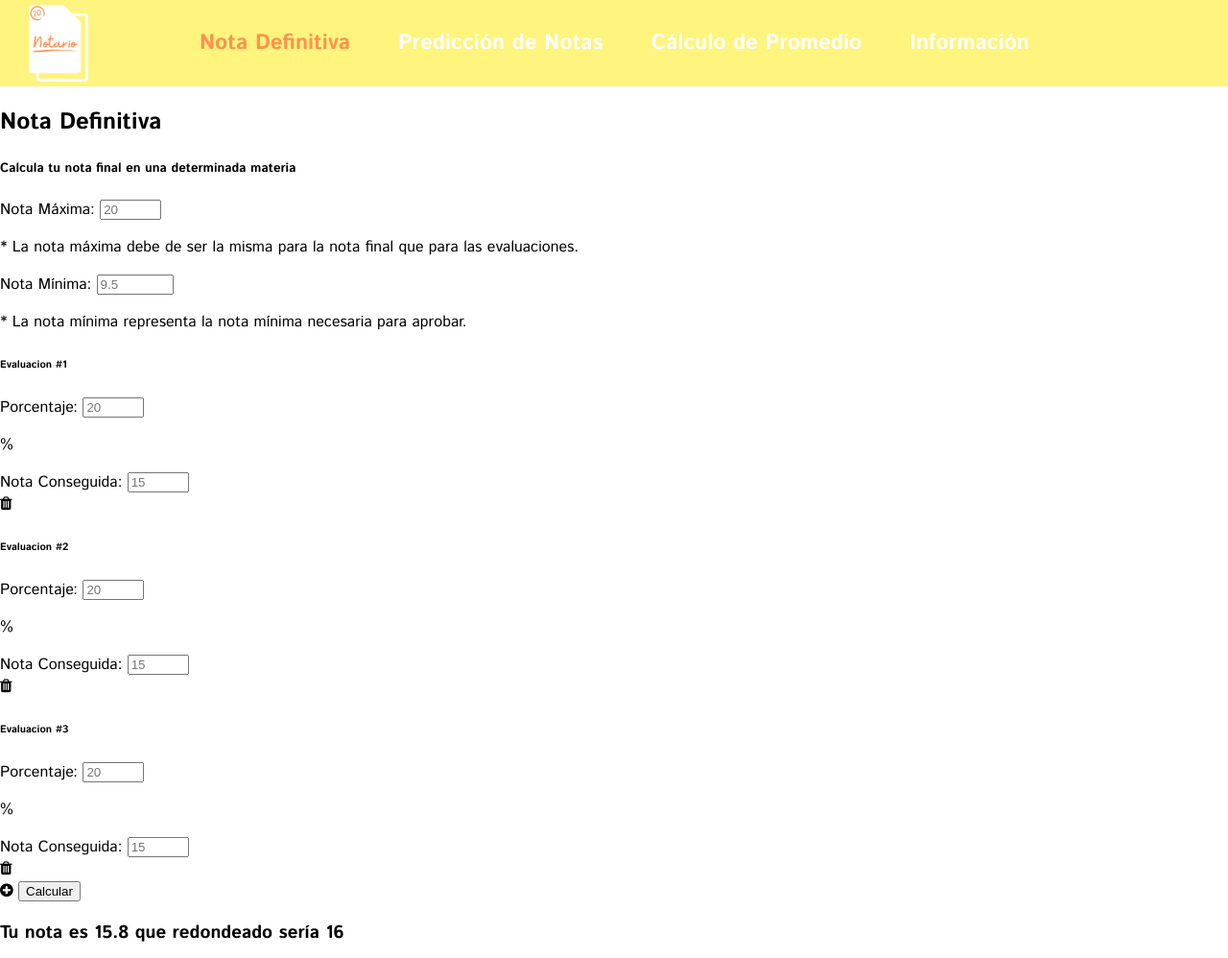
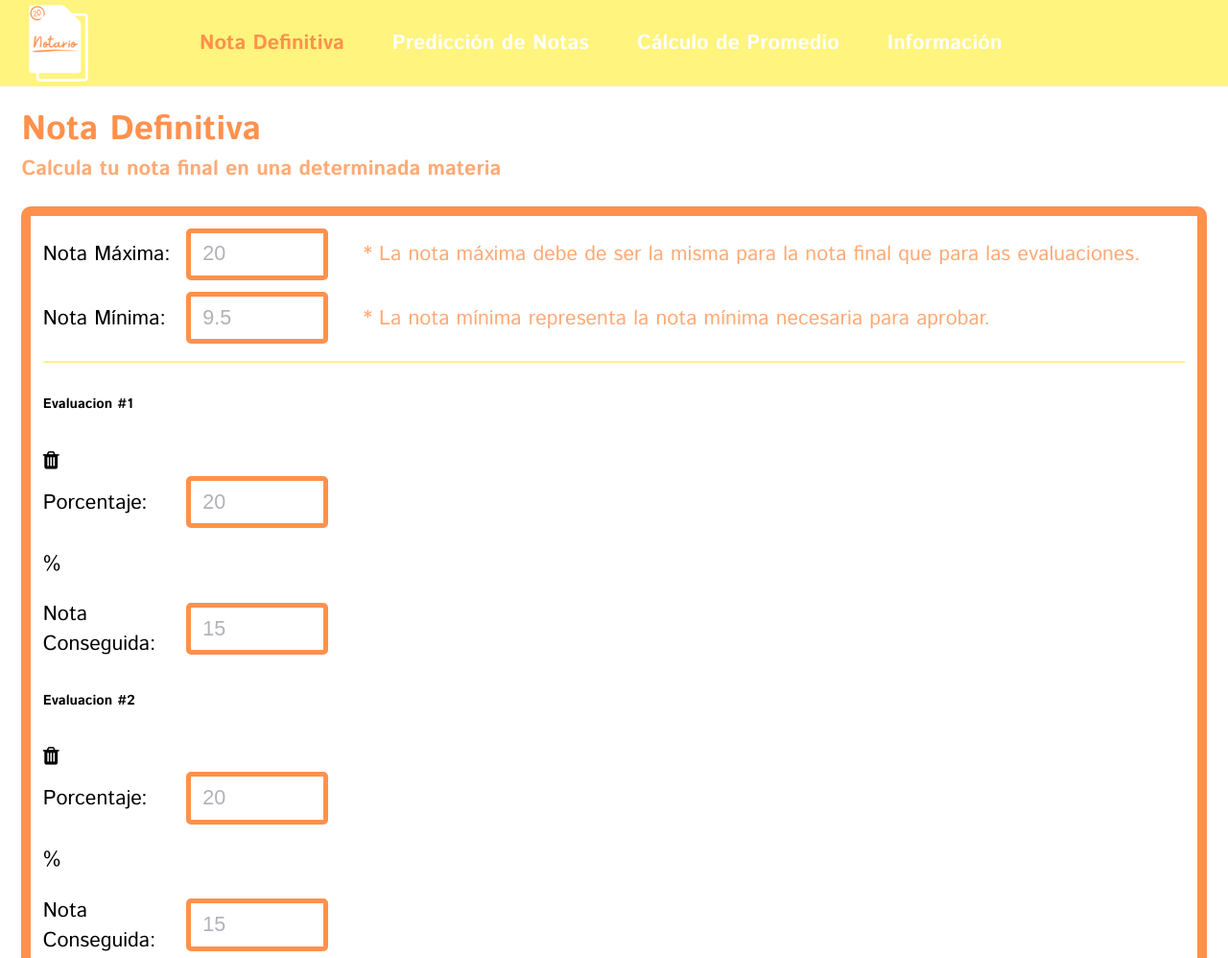
Before and after one commit to Andres24vs0/Notario, a plain HTML site: page index.html in a window 1280 px wide. Shown: the top 998 px of the page at 96% size. Drawn offline with Linux system fonts and the light colour scheme.

Commit message:
ADD parte css notas

```diff
--- a/pages/notas.html
+++ b/pages/notas.html
@@ -3,57 +3,78 @@
   <h5>Calcula tu nota final en una determinada materia</h5>
   <form id="zona-notas">
     <section id="inputs-generales">
+        <div class="input-aclaracion">
             <div class="label-input">
                 <label for="nota-maxima">Nota Máxima:</label>
                 <input type="number" id="nota-maxima" name="nota-maxima" placeholder="20" min="1" max="100" required>
+            </div>
             <p class="aclaracion">* La nota máxima debe de ser la misma para la nota final que para las evaluaciones.</p>
         </div>
+
+        <div class="input-aclaracion">
             <div class="label-input">
                 <label for="nota-minima">Nota Mínima:</label>
                 <input type="number" id="nota-minima" name="nota-minima" placeholder="9.5" min="0.5" max="100" step="0.5" required>
+            </div>
             <p class="aclaracion">* La nota mínima representa la nota mínima necesaria para aprobar.</p>
         </div>
+
     </section>
     <section id="inputs-notas">
         <div class="evaluacion" id="evaluacion-1">
+            <div class="titulo-evaluacion">
                 <h6>Evaluacion #1</h6>
+                <i class="fa eliminar">&#xf1f8;</i>
+            </div>
+            <div class="input-porcentaje">
                 <div class="label-input">
                     <label for="porcentaje-1">Porcentaje:</label>
                     <input type="number" id="porcentaje-1" name="porcentaje-1" class="porcentaje" placeholder="20" min="1" max="100" required>
+                </div>
                 <p class="porcentaje-texto">%</p>
             </div>
+
             <div class="label-input">
                 <label for="nota-1">Nota Conseguida:</label>
                 <input type="number" id="nota-1" name="nota-1" class="nota-conseguida" placeholder="15" min="1" max="100" required>
             </div>
-            <i class="fa eliminar">&#xf1f8;</i>
         </div>
 
         <div class="evaluacion" id="evaluacion-2">
+            <div class="titulo-evaluacion">
                 <h6>Evaluacion #2</h6>
+                <i class="fa eliminar">&#xf1f8;</i>
+            </div>
+            <div class="input-porcentaje">
                 <div class="label-input">
                     <label for="porcentaje-2">Porcentaje:</label>
                     <input type="number" id="porcentaje-2" name="porcentaje-2" class="porcentaje" placeholder="20" min="1" max="100" required>
+                </div>
                 <p class="porcentaje-texto">%</p>
             </div>
             <div class="label-input">
                 <label for="nota-2">Nota Conseguida:</label>
                 <input type="number" id="nota-2" name="nota-2" class="nota-conseguida" placeholder="15" min="1" max="100" required>
             </div>
+        </div>
+        <div class="evaluacion" id="evaluacion-3">
+            <div class="titulo-evaluacion">
+                <h6>Evaluacion #3</h6>
                 <i class="fa eliminar">&#xf1f8;</i>
             </div>
-        <div class="evaluacion" id="evaluacion-3">
-            <h6>Evaluacion #3</h6>
+
+            <div class="input-porcentaje">
                 <div class="label-input">
                     <label for="porcentaje-3">Porcentaje:</label>
                     <input type="number" id="porcentaje-3" name="porcentaje-3" class="porcentaje" placeholder="20" min="1" max="100" required>
+                </div>
                 <p class="porcentaje-texto">%</p>
             </div>
             <div class="label-input">
                 <label for="nota-3">Nota Conseguida:</label>
                 <input type="number" id="nota-3" name="nota-3" class="nota-conseguida" placeholder="15" min="1" max="100" required>
             </div>
-            <i class="fa eliminar">&#xf1f8;</i>
+
         </div>
     </section>
     <i class="fa agregar">&#xf055;</i>
--- a/styles/index.css
+++ b/styles/index.css
@@ -5,6 +5,9 @@
     --hover-text-color:#ffaa76;
     --hover-text-button-color:#e7e7e7;
     --hover-button-color:#d87a40;
+    --placeholder-color:#b2b1ba;
+    --shadow-color: #f7f571ca;
+    --error-color: #f42b2b;
     --font-family: 'Istok Web', Arial, sans-serif;
 }
 
@@ -14,6 +17,58 @@ body{
     display: flex;
     flex-direction: column;
     font-family: var(--font-family);
+    font-size: 1.68vw;
+}
+
+h2{
+    font-family: var(--font-family);
+    font-weight: bold;
+    color: var(--secondary-color);
+    margin: 0px;
+    font-size: 2.78vw;
+}
+
+h5{
+    font-family: var(--font-family);
+    font-weight: bold;
+    color: var(--hover-text-color);
+    font-size: 1.68vw;
+    margin: 0px;
+    margin-bottom: 2%;
+}
+
+label{
+    font-size: 1.68vw;
+}
+
+input[type="number"] {
+    font-size: 1.68vw;
+    padding: 0.75vw;
+    padding-left: 1vw;
+    border: 5px solid var(--secondary-color);
+    border-radius: 5px;
+}
+input[type="number"]:focus {
+  border-color: var(--primary-color);
+  box-shadow: 0 0 0 2px var(--shadow-color);
+  outline: none;
+}
+
+input[type="number"]::placeholder {
+  color: var(--placeholder-color);
+}
+
+input[type="number"].invalido{
+    color: var(--error-color);
+}
+
+.label-input{
+    display: grid;
+    grid-template-columns: repeat(2, 1fr);
+    width: 25%;
+    justify-content: center;
+    align-items: center;
+    height: fit-content;
 }
 
 #navbar {
@@ -29,6 +84,10 @@ body{
 
 #contenido {
     flex: 1;
+    margin-top: 1.5%;
+    margin-bottom: 2%;
+    margin-right: 1.75%;
+    margin-left: 1.75%;
 }
 
 @media (max-width:560px){
--- a/styles/navbar.css
+++ b/styles/navbar.css
@@ -8,7 +8,7 @@
     color: var(--text-color);
     font-family: var(--font-family);
     font-weight: bold;
-    font-size: 1.75vw;
+    font-size: 1.68vw;
 }
 
 #aside-navbar {
--- a/styles/notas.css
+++ b/styles/notas.css
@@ -0,0 +1,24 @@
+#zona-notas{
+    border: 10px solid var(--secondary-color);
+    border-radius: 10px;
+    padding: 1%;
+}
+
+.input-aclaracion{
+    display: flex;
+    flex-direction: row;
+    margin-bottom: 1%;
+    gap: 3%;
+    height: fit-content;
+    align-items: center;
+}
+
+.aclaracion{
+    margin: 0px;
+    color: var(--hover-text-color);
+}
+
+#inputs-generales{
+    padding-bottom: 0.5%;
+    border-bottom: 0.2vw solid var(--primary-color);
+}
```
Lines whose indentation alone changed are shown as unchanged.
